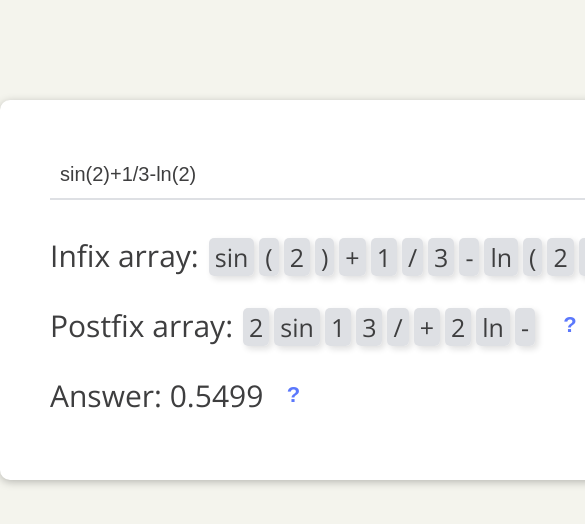
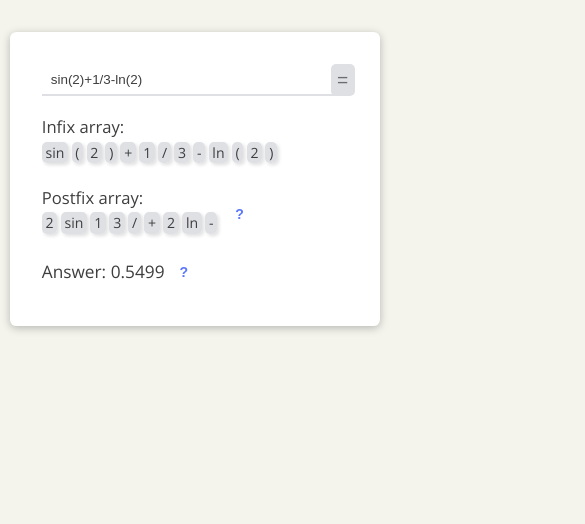
Before and after one commit to DawidZyluk/infix-to-postfix-parser, a React (Vite) app: page / in a window 390 px wide. Shown: the top 524 px of the page, 585 px wide, since content can reach past the window. Built offline with nearby package versions, Linux system fonts and the light colour scheme.

Commit message:
Main card responisivity

```diff
--- a/src/App.css
+++ b/src/App.css
@@ -32,3 +32,58 @@ hr {
   color: #515152;
   font-weight: bold;
 }
+
+.infix {
+  overflow-x: auto;
+  width: 100%;
+  display: flex;
+  align-items: center;
+}
+
+@media only screen and (min-width: 2560px) {
+  html {
+    font-size: 85%;
+  }
+}
+
+@media only screen and (max-width: 2560px) {
+  html {
+    font-size: 80%;
+  }
+}
+
+@media only screen and (max-width: 1920px) {
+  html {
+    font-size: 62.5%;
+  }
+}
+
+@media only screen and (max-width: 1024px) {
+  html {
+    font-size: 55%;
+  }
+}
+
+@media only screen and (max-width: 768px) {
+  html {
+    font-size: 50%;
+  }
+}
+
+@media only screen and (max-width: 580px) {
+  html {
+    font-size: 45%;
+  }
+}
+
+@media only screen and (max-width: 425px) {
+  html {
+    font-size: 40%;
+  }
+}
+
+@media only screen and (max-width: 320px) {
+  html {
+    font-size: 35%;
+  }
+}
--- a/src/App.jsx
+++ b/src/App.jsx
@@ -7,28 +7,35 @@ import { toInfix, toPostfix, calculatePostfix } from "./utils/parsingFunctions";
 import PostfixArray from "./components/Postfix/PostfixArray";
 import Answer from "./components/Answer/Answer";
 
-// TODO:
-// INPUT VALIDATION
-// OTHER OPERATORS AND FUNCTIONS
-
 function App() {
   const [expression, setExpression] = useState("sin(2)+1/3-ln(2)");
   const [isValid, setIsValid] = useState(true);
 
   const setExpressionHandler = (expression) => {
     setExpression(expression);
-  }
+  };
 
   const setIsValidHandler = (value) => {
-    setIsValid(value)
-  }
+    setIsValid(value);
+  };
 
   return (
     <Wrapper>
-      <Input onSetExpression={setExpressionHandler} onSetValidity={setIsValidHandler}/>
-      {isValid ? <><CharactersArray data={toInfix(expression)} name={"Infix array:"} />
-      <PostfixArray expression={expression}/>
-      <Answer expression={expression}/> </> : <h1>Invalid input</h1>}
+      <Input
+        onSetExpression={setExpressionHandler}
+        onSetValidity={setIsValidHandler}
+      />
+      {isValid ? (
+        <>
+          <div className="infix">
+            <CharactersArray data={toInfix(expression)} name={"Infix array:"} />
+          </div>
+          <PostfixArray expression={expression} />
+          <Answer expression={expression} />{" "}
+        </>
+      ) : (
+        <h1>Invalid input</h1>
+      )}
     </Wrapper>
   );
 }
--- a/src/components/Answer/Answer.module.css
+++ b/src/components/Answer/Answer.module.css
@@ -3,7 +3,7 @@
   align-items: center;
   height: 7rem;
   width: 100%;
-  font-size: 3rem;
+  font-size: 2.7rem;
   text-align: left;
 }
 
--- a/src/components/CharactersArray.jsx
+++ b/src/components/CharactersArray.jsx
@@ -5,7 +5,8 @@ const CharactersArray = ({data, name, current, fixed=false}) => {
   const array = data ? [...data] : [];
 
   return (
-    <div className={`${fixed ? styles["array-fixed"] : styles.array}`}>
+    <div className={`${fixed ? styles["array-container"] : styles["array-container-fit-content"]}`}>
+      <div className={`${fixed ? styles["array-fixed"] : styles.array}`}>
       {name ? <p className={`${fixed ? styles["title-fixed"] : styles.title}`}>{name}</p> : null}
       <div className={`${fixed ? styles["table-fixed"] : styles.table}`}>
 
@@ -18,6 +19,7 @@ const CharactersArray = ({data, name, current, fixed=false}) => {
             })}
       </div>
     </div>
+    </div>
   )
 }
 
--- a/src/components/CharactersArray.module.css
+++ b/src/components/CharactersArray.module.css
@@ -1,15 +1,26 @@
+.array-container {
+  width: 100%;
+  overflow-x: auto;
+  scrollbar-width: none;
+}
+
+.array-container-fit-content {
+  width: fit-content;
+}
+
 .array {
   display: flex;
   /* margin-right: auto; */
   justify-self: auto;
   align-items: center;
   width: fit-content;
-  font-size: 3rem;
-  height: 7rem;
+  font-size: 2.6rem;
+  height: 7.5rem;
+  white-space: nowrap;
 }
 
 .array-fixed {
-  margin: .3rem 0;
+  margin: 0.3rem 0;
   display: flex;
   width: 100%;
   align-items: center;
@@ -17,6 +28,7 @@
   height: 5rem;
   position: relative;
   /* margin: 1rem 0; */
+  white-space: nowrap;
 }
 
 .title {
@@ -31,12 +43,13 @@
 }
 
 .table {
-  border-spacing: .2rem;
+  border-spacing: 0.2rem;
   border-collapse: collapse;
+  width: 100%;
 }
 
 .table-fixed {
-  border-spacing: .2rem;
+  border-spacing: 0.2rem;
   border-collapse: collapse;
   position: absolute;
   left: 26.5rem;
@@ -44,11 +57,11 @@
 
 .element {
   background-color: #dee0e4;
-  padding: .2rem .6rem;
-  margin-right: .5rem;
+  padding: 0.2rem 0.6rem;
+  margin-right: 0.5rem;
   border-radius: 5px;
-  box-shadow: .3rem .3rem .6rem #11111122;
-  font-size: 2.5rem;
+  box-shadow: 0.3rem 0.3rem 0.6rem #11111122;
+  font-size: 2.2rem;
 }
 
 .active {
@@ -56,3 +69,26 @@
   color: white;
   display: inline-block;
 }
+
+@media only screen and (max-width: 1440px) {
+  .array-fixed {
+    display: block;
+    height: 10rem;
+  }
+
+  .table-fixed {
+    left: 5rem;
+  }
+}
+
+@media only screen and (max-width: 768px) {
+  .array {
+    margin-top: 1rem;
+    display: block;
+    height: 10rem;
+  }
+
+  .title {
+    margin-bottom: .3rem;
+  }
+}
--- a/src/components/Postfix/PostfixArray.module.css
+++ b/src/components/Postfix/PostfixArray.module.css
@@ -1,4 +1,5 @@
 .postfix {
+  overflow-x: auto;
   width: 100%;
   display: flex;
   align-items: center;
--- a/src/components/UI/Input.module.css
+++ b/src/components/UI/Input.module.css
@@ -10,12 +10,12 @@
 .input {
   height: 100%;
   flex-grow: 1;
-  font-size: 2rem;
-  padding-left: 1rem;
+  font-size: 2.1rem;
+  padding-left: 1.4rem;
   border: none;
   border-bottom: 2px solid #dee0e4;
   color: #3e3e3f;
-
+  overflow-x: auto;
 }
 
 .input:focus {
--- a/src/components/UI/Modal.jsx
+++ b/src/components/UI/Modal.jsx
@@ -1,22 +1,25 @@
-import ReactDOM from 'react-dom';
+import ReactDOM from "react-dom";
 
-import styles from './Modal.module.css';
+import styles from "./Modal.module.css";
 
-const Backdrop = ({onClose}) => {
-    return <div className={styles.backdrop} onClick={onClose}></div>
+const Backdrop = ({ onClose }) => {
+  return <div className={styles.backdrop} onClick={onClose}></div>;
 };
 
-const ModalOverlay = ({children}) => {
-    return <div className={styles.modal}>
+const ModalOverlay = ({ children }) => {
+  return (
+    <div className={styles.modal}>
       <div className={styles.content}>{children}</div>
     </div>
+  );
 };
 
-const portalElement = document.getElementById('overlays');
+const portalElement = document.getElementById("overlays");
 
-const Modal = ({ children}) => {
+const Modal = ({ children, onClose }) => {
   return (
     <>
+      {ReactDOM.createPortal(<Backdrop onClose={onClose} />, portalElement)}
       {ReactDOM.createPortal(
         <ModalOverlay>{children}</ModalOverlay>,
         portalElement
--- a/src/components/UI/Modal.module.css
+++ b/src/components/UI/Modal.module.css
@@ -5,21 +5,44 @@
   width: 100%;
   height: 100vh;
   z-index: 20;
-  /* background-color: rgba(0, 0, 0, 0.55); */
+  background-color: rgba(0, 0, 0, 0.35);
 }
 
 .modal {
-  position: fixed;
+  /* position: fixed;
   top: 9rem;
   left: 50%;
-  width: 110rem;
+  width: 65%;
+  transform: translateX(-50%); */
+  position: absolute;
+  left: 50%;
   transform: translateX(-50%);
+  width: 65%;
+  height: 70vh;
+  overflow-y: scroll;
   background-color: white;
   padding: 4rem;
   border-radius: 14px;
   box-shadow: 0 2px 8px rgba(0, 0, 0, 0.25);
   z-index: 30;
   animation: slide-down 300ms ease-out forwards;
+  scrollbar-width: auto;
+  scrollbar-color: #8f8f8f #ffffff;
+}
+
+.modal::-webkit-scrollbar {
+  width: 2.3rem;
+}
+
+.modal::-webkit-scrollbar-track {
+  margin: .3rem;
+  background: transparent;
+}
+
+.modal::-webkit-scrollbar-thumb {
+  background-color: #8f8f8f;
+  border-radius: 4rem;
+  border: 1rem solid #ffffff;
 }
 
 .content {
--- a/src/components/UI/Wrapper.module.css
+++ b/src/components/UI/Wrapper.module.css
@@ -2,10 +2,47 @@
   flex-direction: column;
   align-items: center;
   margin: 10rem auto;
-  width: 100rem;
+  width: 60%;
   padding: 5rem;
   background-color: #ffffff;
   border-radius: 1rem;
   box-shadow: 0 2px 8px rgba(0, 0, 0, 0.25);
+}
 
+@media only screen and (max-width: 1920px) {
+  .wrapper {
+    width: 50%;
+  }
 }
+
+@media only screen and (max-width: 1720px) {
+  .wrapper {
+    width: 60%;
+  }
+}
+
+@media only screen and (max-width: 1440px) {
+  .wrapper {
+    width: 70%;
+  }
+}
+
+@media only screen and (max-width: 1240px) {
+  .wrapper {
+    width: 77%;
+  }
+}
+
+@media only screen and (max-width: 1024px) {
+  .wrapper {
+    margin: 8rem auto;
+    width: 85%;
+  }
+}
+
+@media only screen and (max-width: 580px) {
+  .wrapper {
+    margin: 5rem auto;
+    width: 95%;
+  }
+}
```
Lines whose indentation alone changed are shown as unchanged.
